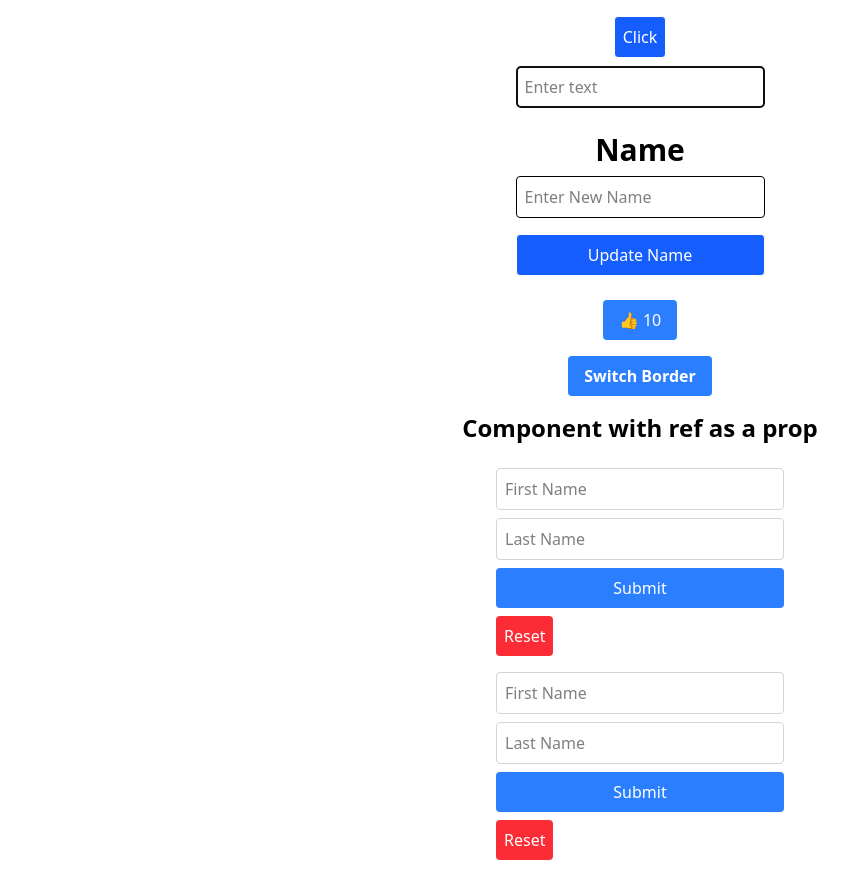
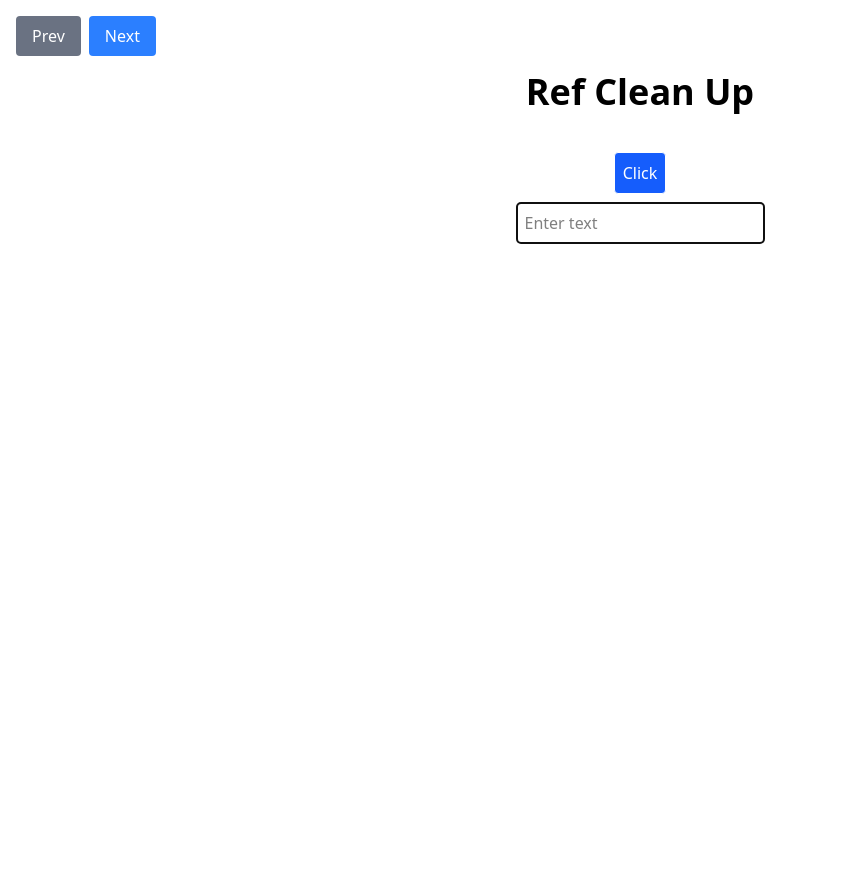
Before and after one commit to MSD118/react-19-demo, a React (Vite) app: page / in a window 1280 px wide. Shown: the whole page, without its empty margins (0-864 px from the left). After the commit the page ends 800 px from the top, so only its background shows below. Built offline with nearby package versions, Linux system fonts and the light colour scheme.

Commit message:
refactor App component to use DemoWindow for demo navigation

```diff
--- a/src/App.tsx
+++ b/src/App.tsx
@@ -1,31 +1,7 @@
-import { RefAsPropDemo } from './RefAsProp/RefAsPropDemo'
-import { RefCleanUpDemo } from './RefDemo/RefCleanUpDemo'
-import { LikeButton } from './UseOptimistic/LikeButton'
-import { UpdateName } from './UseOptimistic/UpdateName'
-import { FormDemo } from './FormDemo/FormDemo'
-import { UseActionStateDemo } from './UseActionStateDemo'
-
-const DEMO = [
-  RefCleanUpDemo,
-  UpdateName,
-  LikeButton,
-  RefAsPropDemo,
-  FormDemo,
-  UseActionStateDemo,
-]
+import { DemoWindow } from './DemoWindow'
 
 function App() {
-  return (
-    <div className='p-4 w-full min-h-screen'>
-      <div className='flex flex-col items-center '>
-        {DEMO.map((Component, index) => (
-          <div key={index} className='mb-4'>
-            <Component />
-          </div>
-        ))}
-      </div>
-    </div>
-  )
+  return <DemoWindow />
 }
 
 export default App
--- /dev/null
+++ b/src/DemoWindow.tsx
@@ -0,0 +1,56 @@
+import { useState } from 'react'
+import { FormDemo } from './FormDemo/FormDemo'
+import { RefAsPropDemo } from './RefAsProp/RefAsPropDemo'
+import { RefCleanUpDemo } from './RefDemo/RefCleanUpDemo'
+import { UseActionStateDemo } from './UseActionStateDemo'
+import { LikeButton } from './UseOptimistic/LikeButton'
+import { UpdateName } from './UseOptimistic/UpdateName'
+
+const DEMO = [
+  { title: 'Ref Clean Up', component: RefCleanUpDemo },
+  { title: 'Update Name', component: UpdateName },
+  { title: 'Like Button', component: LikeButton },
+  { title: 'Ref As Prop', component: RefAsPropDemo },
+  { title: 'Form Demo', component: FormDemo },
+  { title: 'Use Action State', component: UseActionStateDemo },
+]
+
+export const DemoWindow = () => {
+  const [page, setPage] = useState(0)
+  const handleNext = () => {
+    if (DEMO.length === page + 1) return
+    setPage((prev) => prev + 1)
+  }
+  const handlePrev = () => {
+    if (page === 0) return
+    setPage((prev) => prev - 1)
+  }
+  return (
+    <div className='p-4 w-full min-h-screen'>
+      <div className='flex gap-2 mb-4'>
+        <button
+          onClick={handlePrev}
+          className='px-4 py-2 bg-gray-500 text-white rounded hover:bg-gray-700'
+        >
+          Prev
+        </button>
+        <button
+          onClick={handleNext}
+          className='px-4 py-2 bg-blue-500 text-white rounded hover:bg-blue-700'
+        >
+          Next
+        </button>
+      </div>
+      <div className='flex flex-col items-center '>
+        {DEMO.map(({ title, component: Component }, index) =>
+          page === index ? (
+            <div key={index}>
+              <h2 className='text-4xl font-bold text-center mb-10'>{title}</h2>
+              <Component />
+            </div>
+          ) : null,
+        )}
+      </div>
+    </div>
+  )
+}
```
